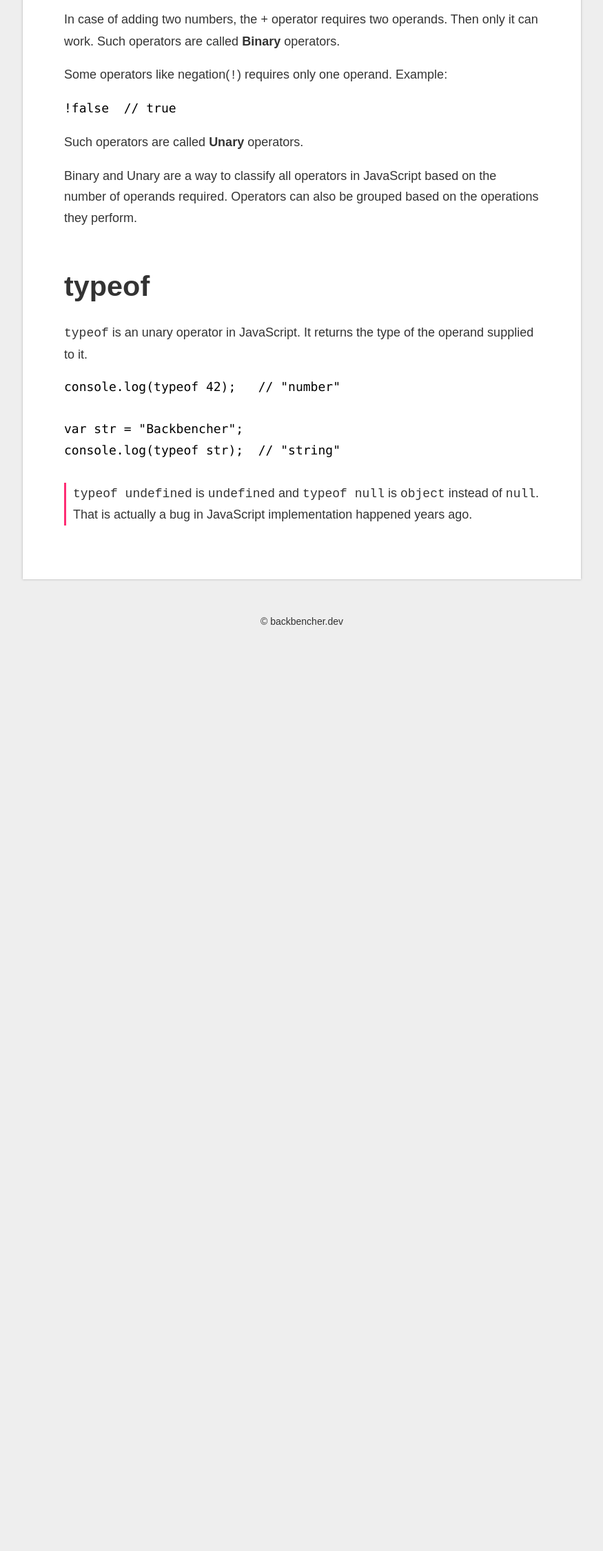
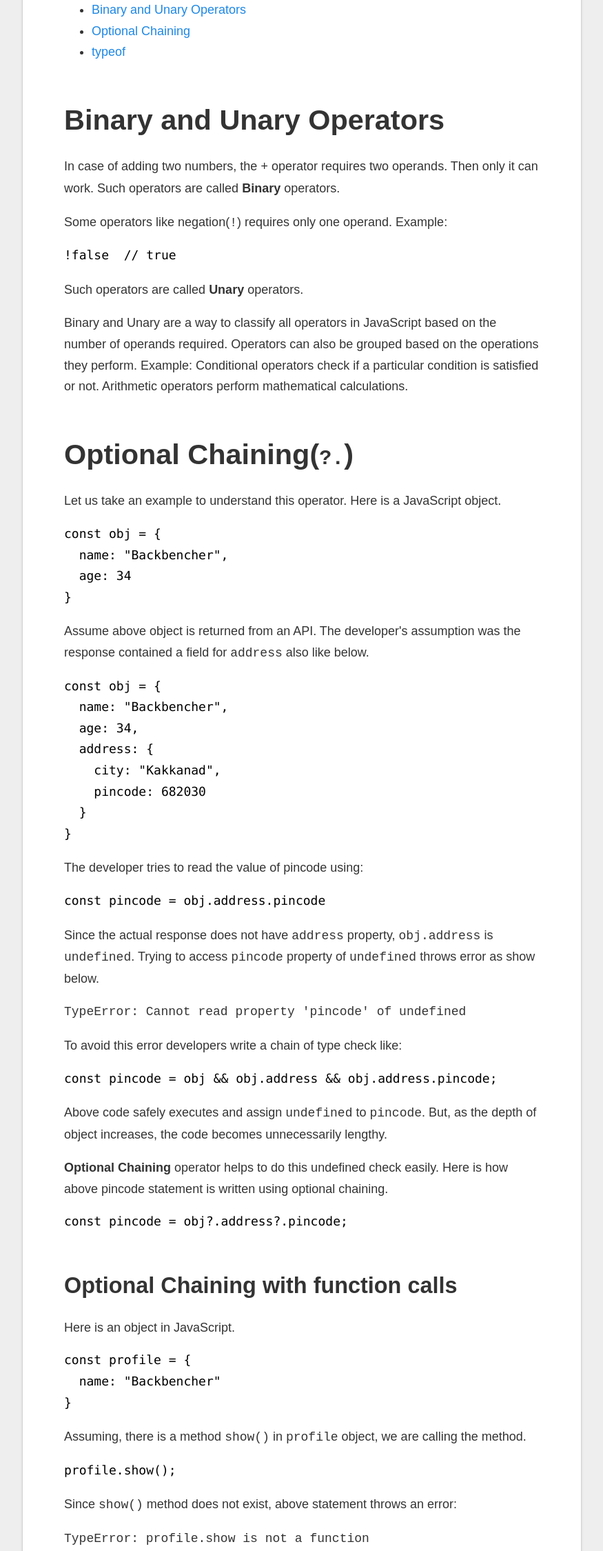
Before and after one commit to jobyjoseph/Documentation, a Gatsby site: page /javascript/operators in a window 1280 px wide. Shown: the part 551-2800 px from the top of the page at 69% size, without its empty margins (202-1077 px from the left). Before the commit the page ends 1515 px from the top, so only its background shows below. Built offline with nearby package versions, Linux system fonts and the light colour scheme; Gatsby itself is replaced by a stand-in of ours; code samples lack their colours; a web font is replaced by a local one.

Commit message:
Operators - optional chaining

````diff
--- a/src/components/utils/Posts/index.js
+++ b/src/components/utils/Posts/index.js
@@ -18,6 +18,9 @@ function Posts(props) {
         </li>
         <li>
           <Link to="/javascript/quiz-variables">Quiz: Variables</Link>
+        </li>
+        <li>
+          <Link to="/javascript/operators">Operators</Link>
         </li>
         <li>
           <Link to="/javascript/arrays">Arrays</Link>
--- a/src/pages/javascript/operators.mdx
+++ b/src/pages/javascript/operators.mdx
@@ -12,7 +12,13 @@ Operators are characters or a group of characters which can perform certain oper
 
 The values on which the operator acts upon are called **operands**. Example, in case of an addition like `3 + 4`, `3` and `4` are operands.
 
-## Binary and Unary Operator
+### Contents
+
+- [Binary and Unary Operators](#binary-unary-operators)
+- [Optional Chaining](#optional-chaining)
+- [typeof](#typeof)
+
+## Binary and Unary Operators <a name="binary-unary-operators" />
 
 In case of adding two numbers, the `+` operator requires two operands. Then only it can work. Such operators are called **Binary** operators.
 
@@ -23,9 +29,102 @@ Some operators like negation(`!`) requires only one operand. Example:
 ```
 Such operators are called **Unary** operators.
 
-Binary and Unary are a way to classify all operators in JavaScript based on the number of operands required. Operators can also be grouped based on the operations they perform.
+Binary and Unary are a way to classify all operators in JavaScript based on the number of operands required. Operators can also be grouped based on the operations they perform. Example: Conditional operators check if a particular condition is satisfied or not. Arithmetic operators perform mathematical calculations.
 
-## typeof
+## Optional Chaining(`?.`) <a name="optional-chaining" />
+
+Let us take an example to understand this operator. Here is a JavaScript object.
+
+```javascript
+const obj = {
+  name: "Backbencher",
+  age: 34
+}
+```
+
+Assume above object is returned from an API. The developer's assumption was the response contained a field for `address` also like below.
+
+```javascript
+const obj = {
+  name: "Backbencher",
+  age: 34,
+  address: {
+    city: "Kakkanad",
+    pincode: 682030
+  }
+}
+```
+
+The developer tries to read the value of pincode using:
+
+```javascript
+const pincode = obj.address.pincode
+```
+
+Since the actual response does not have `address` property, `obj.address` is `undefined`. Trying to access `pincode` property of `undefined` throws error as show below.
+
+```
+TypeError: Cannot read property 'pincode' of undefined
+```
+
+To avoid this error developers write a chain of type check like:
+
+```javascript
+const pincode = obj && obj.address && obj.address.pincode;
+```
+
+Above code safely executes and assign `undefined` to `pincode`. But, as the depth of object increases, the code becomes unnecessarily lengthy.
+
+**Optional Chaining** operator helps to do this undefined check easily. Here is how above pincode statement is written using optional chaining.
+
+```javascript
+const pincode = obj?.address?.pincode;
+```
+
+### Optional Chaining with function calls
+
+Here is an object in JavaScript.
+
+```javascript
+const profile = {
+  name: "Backbencher"
+}
+```
+
+Assuming, there is a method `show()` in `profile` object, we are calling the method.
+
+```javascript
+profile.show();
+```
+
+Since `show()` method does not exist, above statement throws an error:
+
+```
+TypeError: profile.show is not a function
+```
+
+So here, we need to call a method **if only it exists**. In that case, we can ensure a valid method using `?.` and then call it.
+
+```javascript
+profile.show?.()
+```
+
+What if the `profile` object already contain a property `show` like below.
+
+```javascript
+const profile = {
+  name: "Backbencher",
+  show: 34
+}
+```
+
+Here, even if we use optional chaining operator, we are trying to execute a number property `show` as a method. That results in `TypeError`.
+
+```
+TypeError: profile.show is not a function
+```
+
+## typeof <a name="typeof" />
 
 `typeof` is an unary operator in JavaScript. It returns the type of the operand supplied to it.
 
````
Also changed, not shown: src/pages/javascript/optional-chaining.mdx (deleted, +0 -52 lines), 1 other file.
